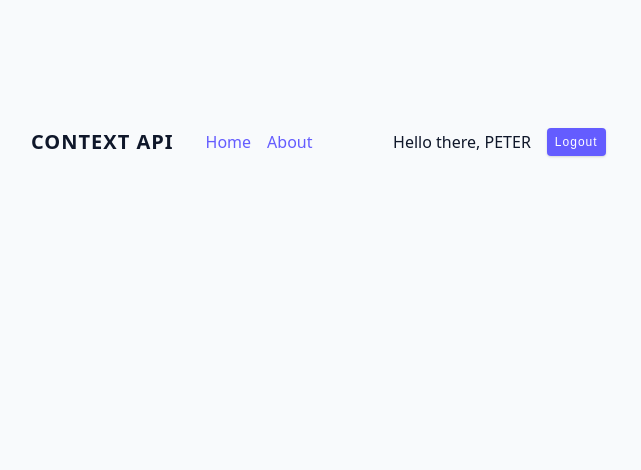
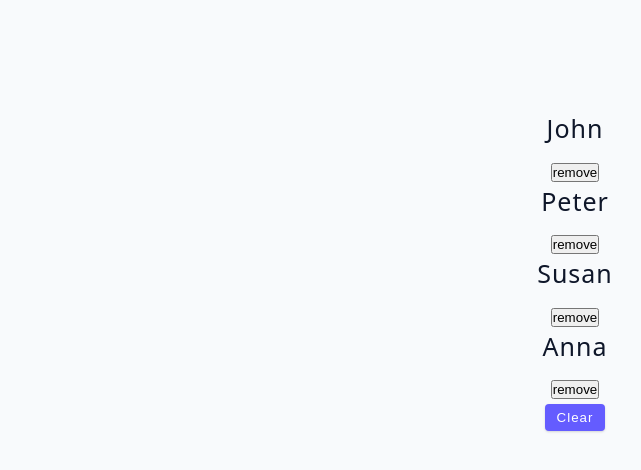
Before and after one commit to saquibe/react-with-vite, a React (Vite) app in the folder vite-project/: page / in a window 1280 px wide. Shown: the top 470 px of the page, without its empty margins (65-706 px from the left). Built offline with nearby package versions, Linux system fonts and the light colour scheme; the HTML template or start-up script is replaced by a standard one.

Commit message:
add useReducer example component

```diff
--- /dev/null
+++ b/vite-project/src/09-useReducer/01-useReducer.jsx
@@ -0,0 +1,44 @@
+import { useState } from "react";
+import { data } from "../data";
+
+const ReducerBasics = () => {
+  const [people, setPeople] = useState(data);
+
+  const removeItem = (id) => {
+    let newPeople = people.filter((person) => person.id !== id);
+    setPeople(newPeople);
+  };
+
+  const clearList = () => {
+    setPeople([]);
+  };
+
+  const resetList = () => {
+    setPeople(data);
+  };
+
+  return (
+    <div>
+      {people.map((person) => {
+        const { id, name } = person;
+        return (
+          <div key={id} className="item">
+            <h4>{name}</h4>
+            <button onClick={() => removeItem(id)}>remove</button>
+          </div>
+        );
+      })}
+      {people.length < 1 ? (
+        <button className="btn" onClick={resetList}>
+          Reset
+        </button>
+      ) : (
+        <button className="btn" onClick={clearList}>
+          Clear
+        </button>
+      )}
+    </div>
+  );
+};
+
+export default ReducerBasics;
--- a/vite-project/src/App.jsx
+++ b/vite-project/src/App.jsx
@@ -1,6 +1,7 @@
-import FetchData from "./07-customHooks/02-fetch-data";
-import Navbar from "./08-contex-api/Navbar";
+import ReducerBasics from "./09-useReducer/01-useReducer";
 import "./App.css";
+// import FetchData from "./07-customHooks/02-fetch-data";
+// import Navbar from "./08-contex-api/Navbar";
 // import ToggleExample from "./07-customHooks/01-toggle";
 // import UseRefBasics from "./06-useRef/01-useRef-basics";
 // import UncontrolledInputs from "./05-forms/05-form-data";
@@ -65,7 +66,9 @@
       {/* <ToggleExample /> */}
       {/* <FetchData /> */}
 
-      <Navbar />
+      {/* <Navbar /> */}
+
+      <ReducerBasics />
     </div>
   );
 }
```
